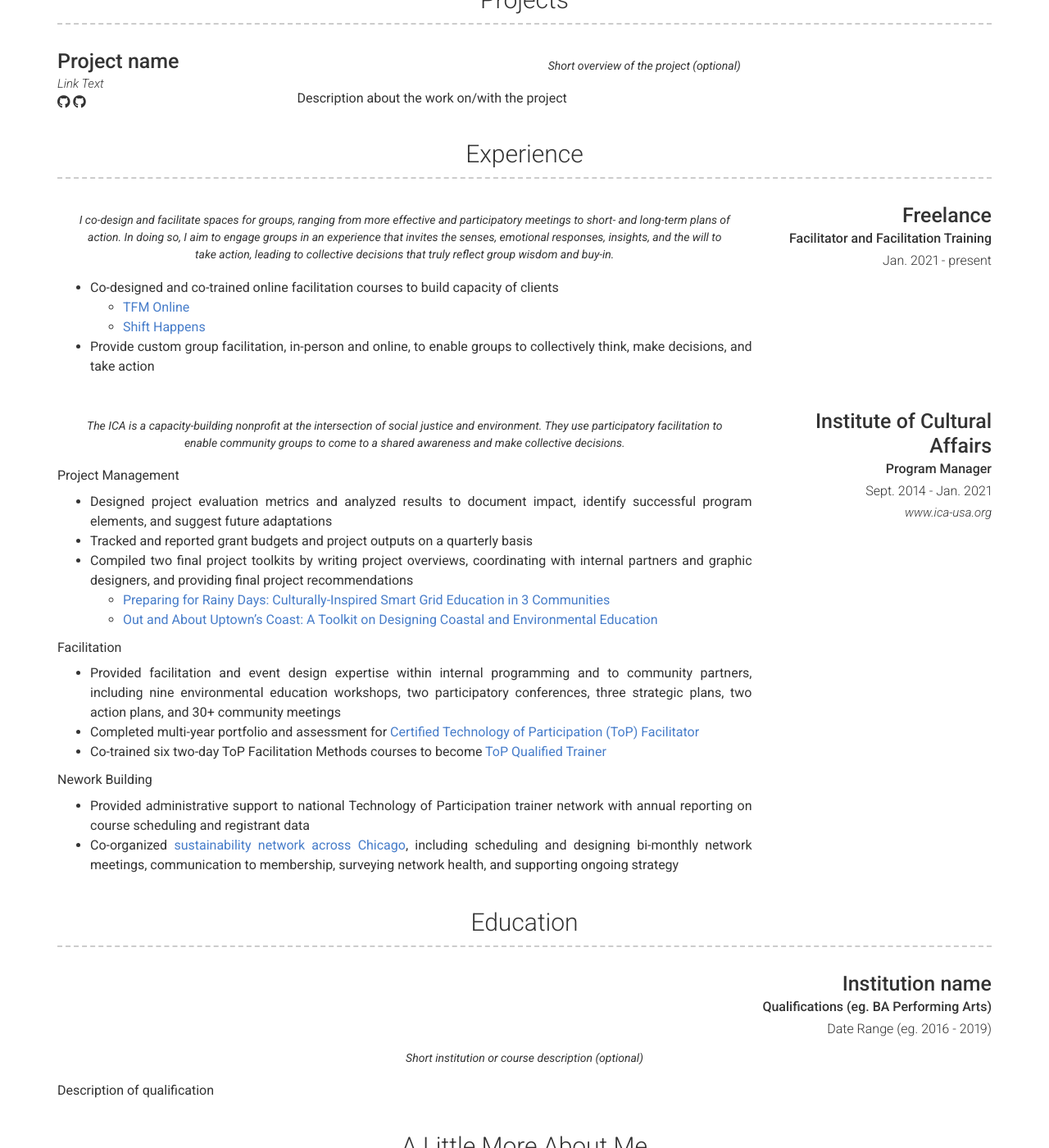
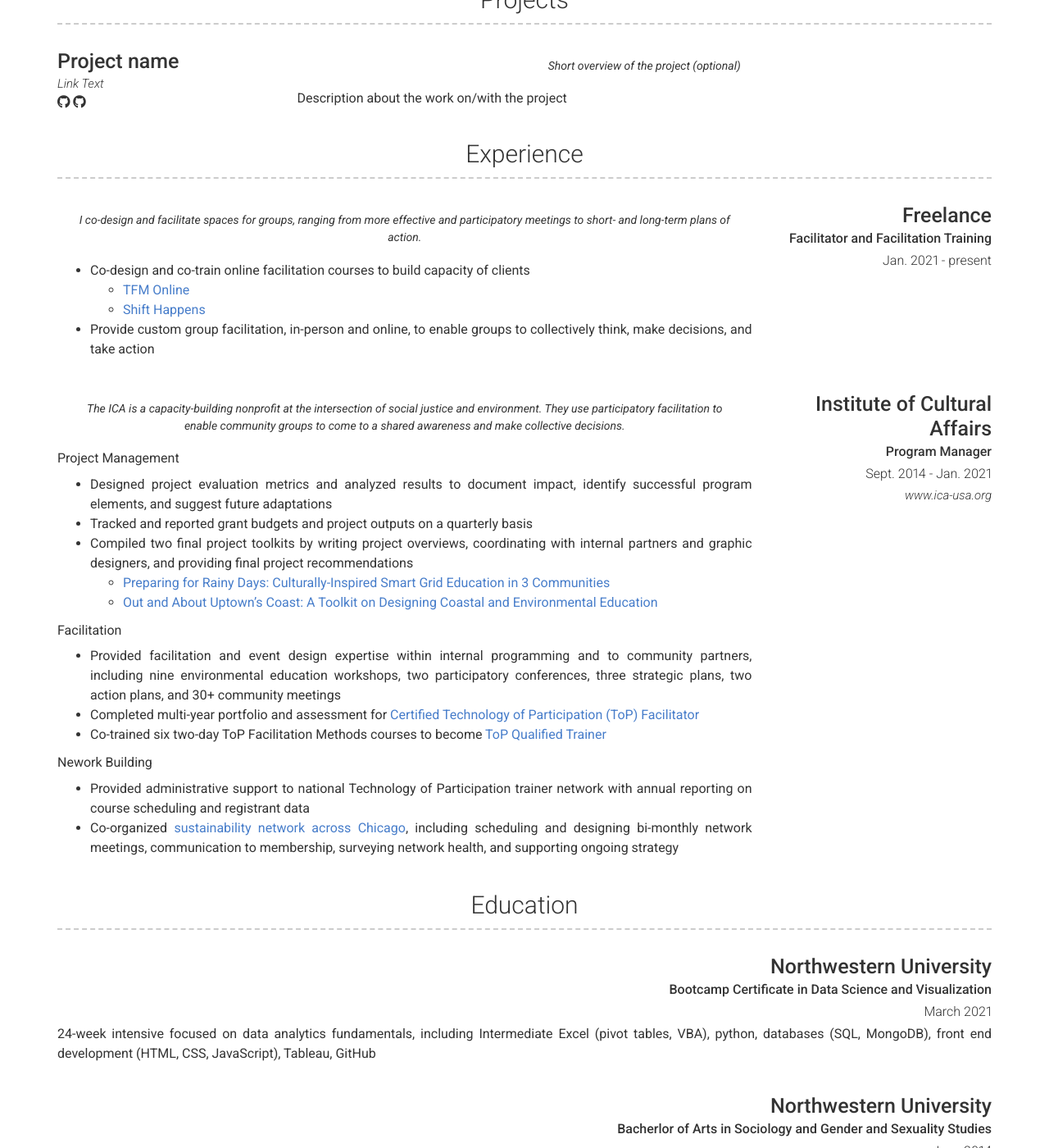
Before and after one commit to samanthasains/samanthasains.github.io, a Jekyll site: the page built from index.md, in a window 1280 px wide and 1400 px high, scrolled down 547 px. Shown: the whole window at 82% size. Built offline with Jekyll 4.4.1, drawn with Linux system fonts in a browser that asks for light colours; nearby versions of some CDN libraries.

Commit message:
Update _config.yml

```diff
--- a/_config.yml
+++ b/_config.yml
@@ -56,9 +56,9 @@
         sub_title: Facilitator and Facilitation Training
         caption: Jan. 2021 - present
         quote: >
-          I co-design and facilitate spaces for groups, ranging from more effective and participatory meetings to short- and long-term plans of action. In doing so, I aim to engage groups in an experience that invites the senses, emotional responses, insights, and the will to take action, leading to collective decisions that truly reflect group wisdom and buy-in.
+          I co-design and facilitate spaces for groups, ranging from more effective and participatory meetings to short- and long-term plans of action.
         description: |
-          - Co-designed and co-trained online facilitation courses to build capacity of clients
+          - Co-design and co-train online facilitation courses to build capacity of clients
             - [TFM Online](https://www.top-training.net/w/courses/46-top-facilitation-methods-online)
             - [Shift Happens](https://www.top-training.net/w/courses/38-shift-happens-design-principles-for-a-virtual-world)
           - Provide custom group facilitation, in-person and online, to enable groups to collectively think, make decisions, and take action
@@ -89,13 +89,18 @@
     layout: list
     content:
       - layout: top-right
-        title: Institution name
-        sub_title: Qualifications (eg. BA Performing Arts)
-        caption: Date Range (eg. 2016 - 2019)
-        quote: >
-          Short institution or course description (optional)
+        title: Northwestern University
+        sub_title: Bootcamp Certificate in Data Science and Visualization
+        caption: March 2021
+        description: |
+          24-week intensive focused on data analytics fundamentals, including Intermediate Excel (pivot tables, VBA), python, databases (SQL, MongoDB), front end development (HTML, CSS, JavaScript), Tableau, GitHub
+      - layout: top-right
+        title: Northwestern University
+        sub_title: Bacherlor of Arts in Sociology and Gender and Sexuality Studies
+        caption: June 2014
         description: | # this will include new lines to allow paragraphs
           Description of qualification
+
   - title: A Little More About Me
     layout: text
     content: | # this will include new lines to allow paragraphs
```
